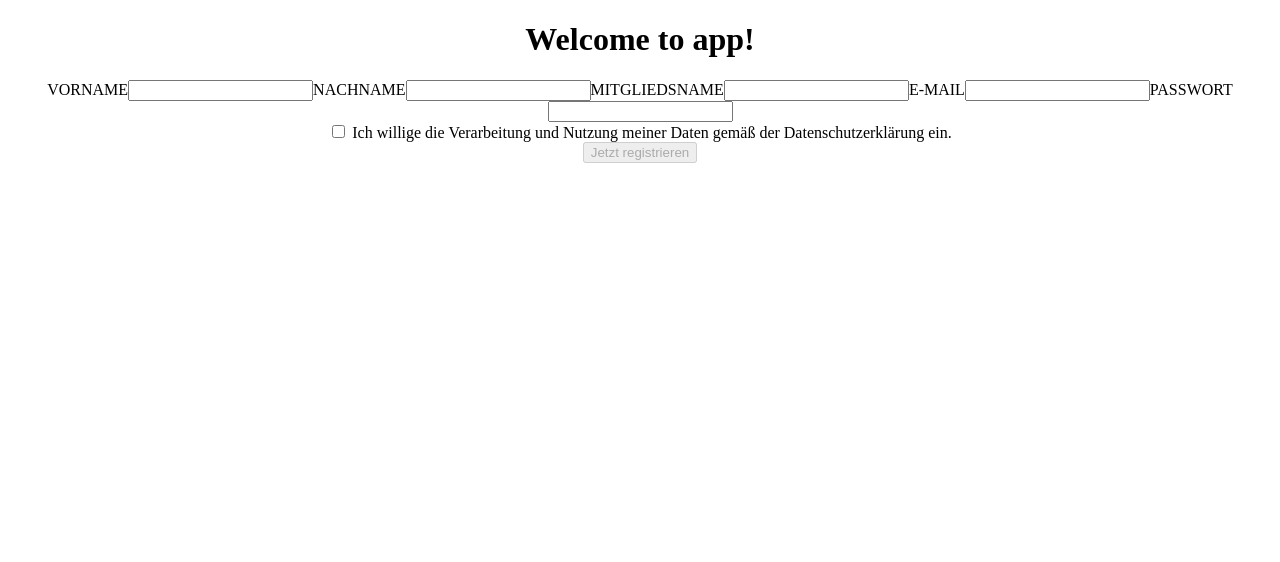
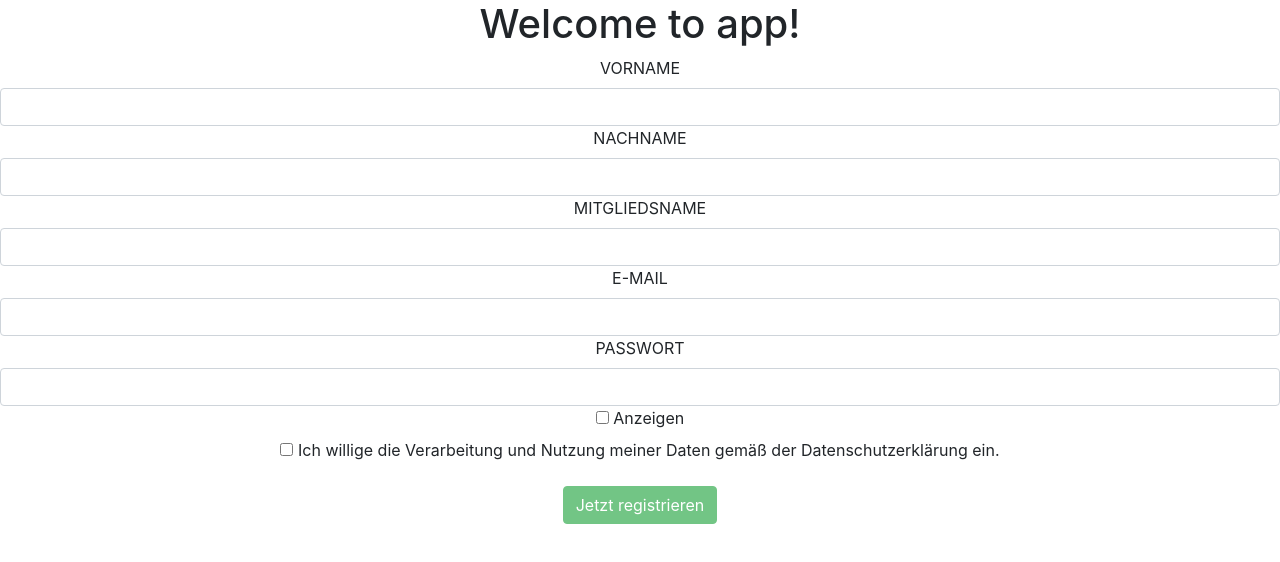
Before and after one commit to JBGoldberg/demo-angularforms, an Angular app: page / in a window 1280 px wide. Shown: the top 562 px of the page. Built offline with nearby package versions, Linux system fonts and the light colour scheme.

Commit message:
Added bootstrap

```diff
--- a/package.json
+++ b/package.json
@@ -21,8 +21,10 @@
     "@angular/platform-browser": "^5.2.0",
     "@angular/platform-browser-dynamic": "^5.2.0",
     "@angular/router": "^5.2.0",
+    "bootstrap": "^4.0.0",
     "core-js": "^2.4.1",
     "rxjs": "^5.5.6",
+    "tether": "^1.4.3",
     "zone.js": "^0.8.19"
   },
   "devDependencies": {
--- a/src/app/registration-form/registration-form.component.html
+++ b/src/app/registration-form/registration-form.component.html
@@ -13,8 +13,28 @@
     <label for="username">E-MAIL</label>
     <input type="text" class="form-control" formControlName="email">
 
+
+<div class="">
+  <div class="">
+
+  </div>
+
+  <div class="">
     <label for="password">PASSWORT</label>
-    <input type="text" class="form-control" formControlName="password">
+    <input type="text" class="form-control" formControlName="password" *ngIf="showPassword">
+
+
+    <input type="password" class="form-control" formControlName="password" *ngIf="!showPassword">
+  </div>
+
+  <div class="">
+    <label class="center-block">
+      <input type="checkbox" (change)="toggleShowPassword($event)">
+      Anzeigen
+    </label>
+  </div>
+</div>
+
 
     <div class="checkbox">
   <label class="center-block">
@@ -24,7 +44,5 @@
 </div>
 
   </div>
-  <button type="submit" [disabled]="form.invalid">Jetzt registrieren</button>
-
-
+  <button class="btn btn-success" type="submit" [disabled]="form.invalid">Jetzt registrieren</button>
 </form>
--- a/src/app/registration-form/registration-form.component.ts
+++ b/src/app/registration-form/registration-form.component.ts
@@ -11,6 +11,8 @@ import { User } from '../models/user.model';
 export class RegistrationFormComponent implements OnInit {
   form: FormGroup;
 
+  showPassword: boolean = false;
+
   constructor() { }
 
   ngOnInit() {
@@ -22,6 +24,10 @@ export class RegistrationFormComponent implements OnInit {
       password: new FormControl('', [Validators.required, Validators.minLength(4)]),
       termsAcceptance: new FormControl('', Validators.required)
     })
+  }
+
+  toggleShowPassword($event) {
+    this.showPassword = $event.target.checked
   }
 
   registerUser() {
```
Also changed, not shown: .angular-cli.json, 1 other file (tests, documents, lock files or other folders).
